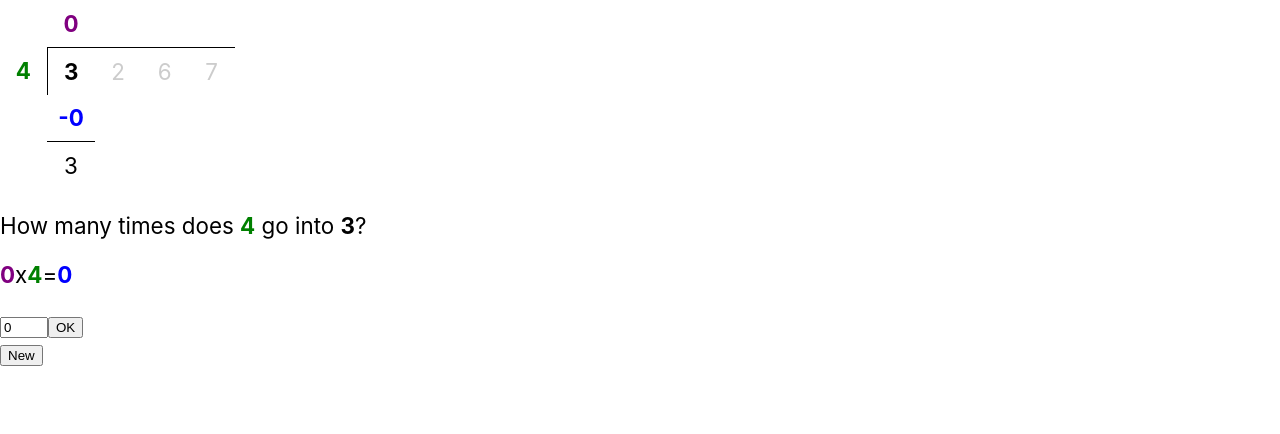
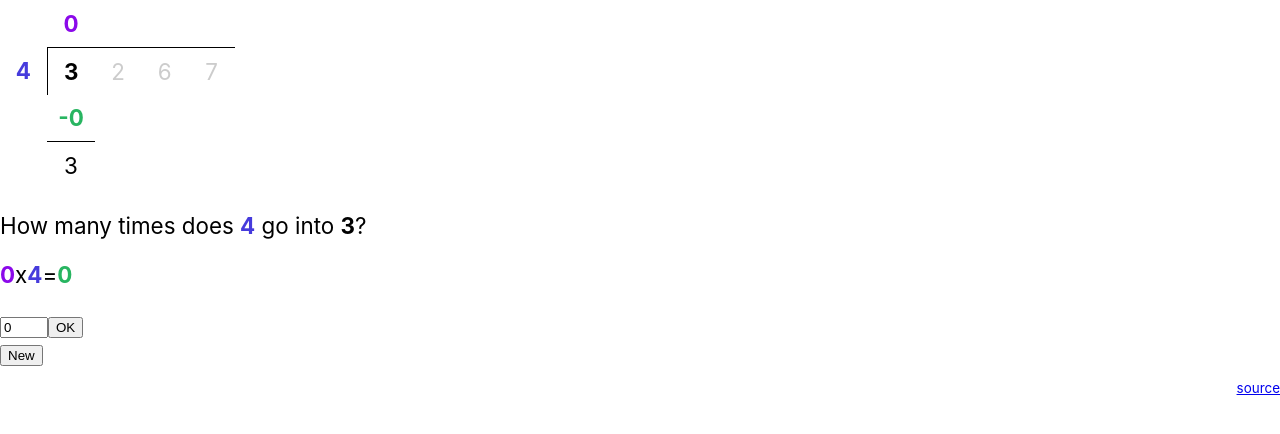
Before and after one commit to reergymerej/long-division, a React (Create React App) app: page / in a window 1280 px wide. Shown: the top 434 px of the page. Built offline with nearby package versions, Linux system fonts and the light colour scheme.

Commit message:
Add footer and readme

```diff
--- a/src/App.css
+++ b/src/App.css
@@ -31,21 +31,33 @@ td {
   color: #ccc;
 }
 
+.dim td {
+  font-size: 0.7em;
+  width: 1em;
+  height: 0.7em;
+  border-color: #ccc;
+}
+
 .orange {
-  color: purple;
+  color: #8b09ea;
   font-weight: bold;
 }
 
 .green {
-  color: green;
+  color: #463bdc;
   font-weight: bold;
 }
 
 .blue {
-  color: blue;
+  color: #28b561;
   font-weight: bold;
 }
 
 .red {
   color: red;
 }
+
+.footer {
+  font-size: 0.6em;
+  text-align: right;
+}
--- a/src/App.js
+++ b/src/App.js
@@ -7,7 +7,6 @@ function rand(min, max) {
   max = Math.floor(max);
   return Math.floor(Math.random() * (max - min + 1)) + min; //The maximum is inclusive and the minimum is inclusive
 }
-
 
 function App() {
   const [divisor, setDivisor] = useState(rand(2, 9))
@@ -32,6 +31,9 @@ function App() {
       <button onClick={handleNew}>
         New
       </button>
+      <p className="footer">
+        <a href="https://github.com/reergymerej/long-division">source</a>
+      </p>
     </div>
   )
 }
--- a/src/Problem.js
+++ b/src/Problem.js
@@ -132,7 +132,7 @@ const Problem = (props) => {
     }
     setPairs(nextPairs)
 
-    setProposedLittleNumerator(1)
+    setProposedLittleNumerator(0)
     setIndex(index + 1)
     const isDone = index + 1 >= digits(props.denominator).length
     setDone(isDone)
```
Also changed, not shown: 1 other file (tests, documents, lock files or other folders).
